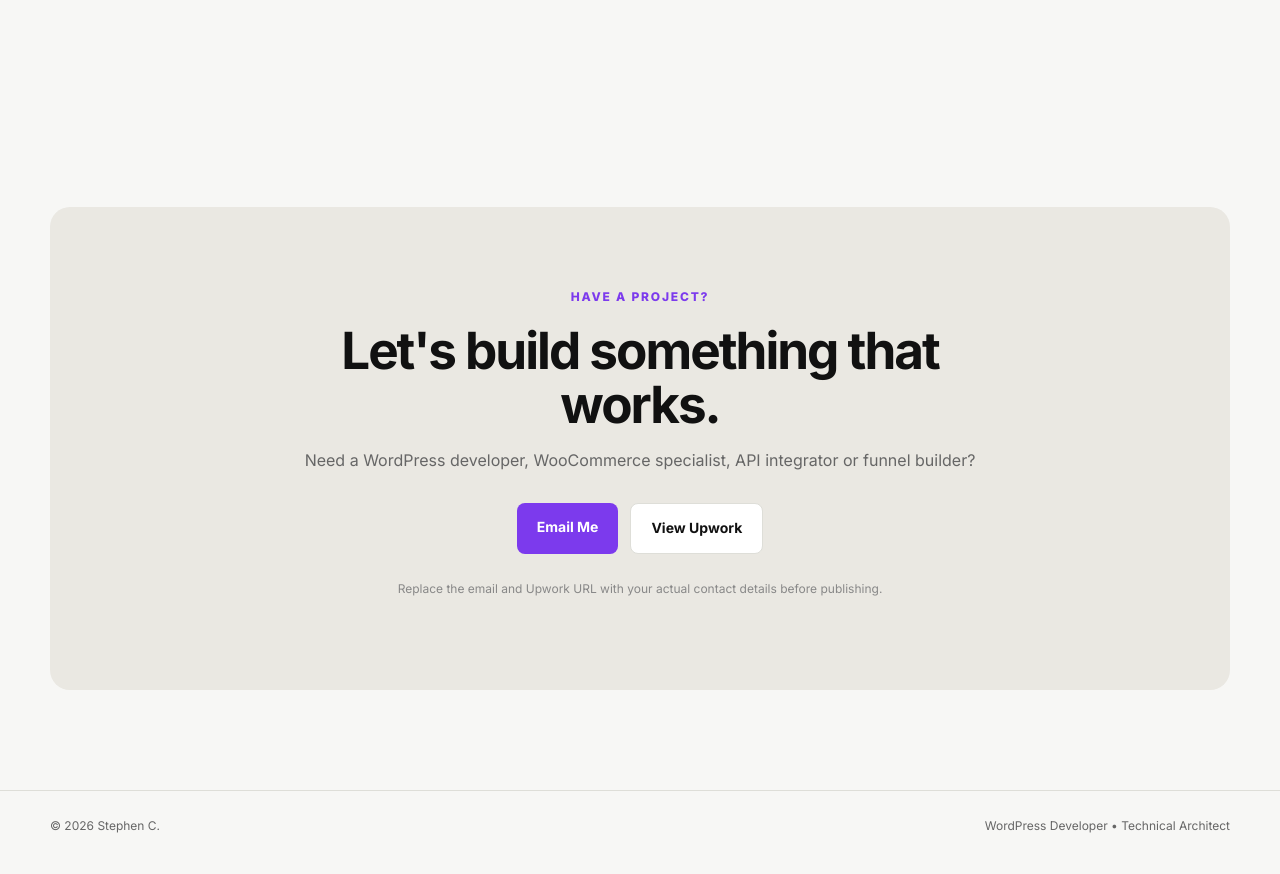
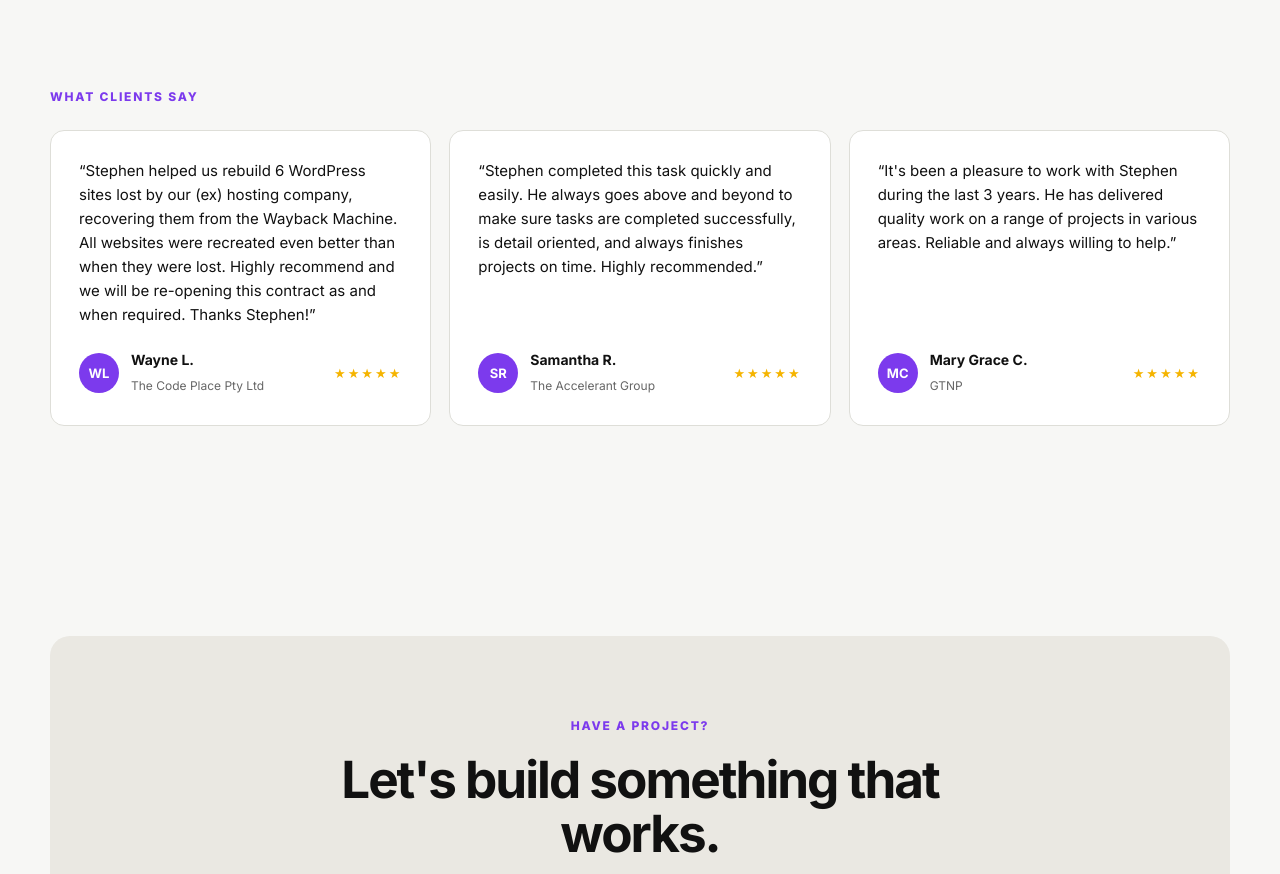
Before and after one commit to stephencabading/portfolio, a plain HTML site: page index.html in a window 1280 px wide. Shown: the part 4090-4964 px from the top of the page. Drawn offline with Linux system fonts and the light colour scheme.

Commit message:
added testimonials

```diff
--- a/assets/css/style.css
+++ b/assets/css/style.css
@@ -105,6 +105,18 @@ pre { margin: 0; padding: 30px; overflow: auto; font-size: 14px; line-height: 1.
 .about-grid { display: grid; grid-template-columns: .9fr 1.1fr; gap: 100px; }
 .about-grid > div:last-child { color: var(--muted); font-size: 17px; }
 .stack-list { display: flex; flex-wrap: wrap; gap: 8px; margin-top: 28px; }
+.testimonials { margin-top: 90px; }
+.testimonials > .eyebrow { margin-bottom: 24px; }
+.testimonial-grid { display: flex; flex-wrap: wrap; justify-content: center; gap: 18px; }
+.testimonial-card { flex: 1 1 320px; max-width: 420px; background: var(--card); border: 1px solid var(--line); border-radius: 14px; padding: 28px; display: flex; flex-direction: column; gap: 22px; transition: transform .2s, box-shadow .2s; }
+.testimonial-card:hover { transform: translateY(-4px); box-shadow: 0 18px 45px rgba(0,0,0,.07); }
+.stars { color: #f5b400; font-size: 13px; letter-spacing: 2px; white-space: nowrap; }
+.testimonial-card .quote { margin: 0; color: var(--text); font-size: 15px; }
+.testimonial-author { display: flex; align-items: center; gap: 12px; margin-top: auto; }
+.testimonial-author > div:not(.avatar) { flex: 1; }
+.testimonial-author strong { display: block; font-size: 14px; }
+.testimonial-author small { color: var(--muted); font-size: 12px; }
+.avatar { flex: 0 0 40px; width: 40px; height: 40px; border-radius: 50%; background: var(--accent); color: white; display: grid; place-items: center; font-size: 13px; font-weight: 700; }
 .contact-section { padding: 100px 0; }
 .contact-box { text-align: center; padding: 80px 25px; background: #eae8e2; border-radius: 20px; }
 .contact-box h2 { max-width: 700px; margin: auto; }
--- a/index.html
+++ b/index.html
@@ -315,6 +315,44 @@
           </div>
         </div>
       </div>
+      <div class="container testimonials">
+        <p class="eyebrow">WHAT CLIENTS SAY</p>
+        <div class="testimonial-grid">
+          <div class="testimonial-card">
+            <p class="quote">“Stephen helped us rebuild 6 WordPress sites lost by our (ex) hosting company, recovering them from the Wayback Machine. All websites were recreated even better than when they were lost. Highly recommend and we will be re-opening this contract as and when required. Thanks Stephen!”</p>
+            <div class="testimonial-author">
+              <div class="avatar">WL</div>
+              <div>
+                <strong>Wayne L.</strong>
+                <small>The Code Place Pty Ltd</small>
+              </div>
+              <span class="stars" aria-label="5 out of 5 stars">★★★★★</span>
+            </div>
+          </div>
+          <div class="testimonial-card">
+            <p class="quote">“Stephen completed this task quickly and easily. He always goes above and beyond to make sure tasks are completed successfully, is detail oriented, and always finishes projects on time. Highly recommended.”</p>
+            <div class="testimonial-author">
+              <div class="avatar">SR</div>
+              <div>
+                <strong>Samantha R.</strong>
+                <small>The Accelerant Group</small>
+              </div>
+              <span class="stars" aria-label="5 out of 5 stars">★★★★★</span>
+            </div>
+          </div>
+          <div class="testimonial-card">
+            <p class="quote">“It's been a pleasure to work with Stephen during the last 3 years. He has delivered quality work on a range of projects in various areas. Reliable and always willing to help.”</p>
+            <div class="testimonial-author">
+              <div class="avatar">MC</div>
+              <div>
+                <strong>Mary Grace C.</strong>
+                <small>GTNP</small>
+              </div>
+              <span class="stars" aria-label="5 out of 5 stars">★★★★★</span>
+            </div>
+          </div>
+        </div>
+      </div>
     </section>
 
     <section id="contact" class="contact-section">
```
